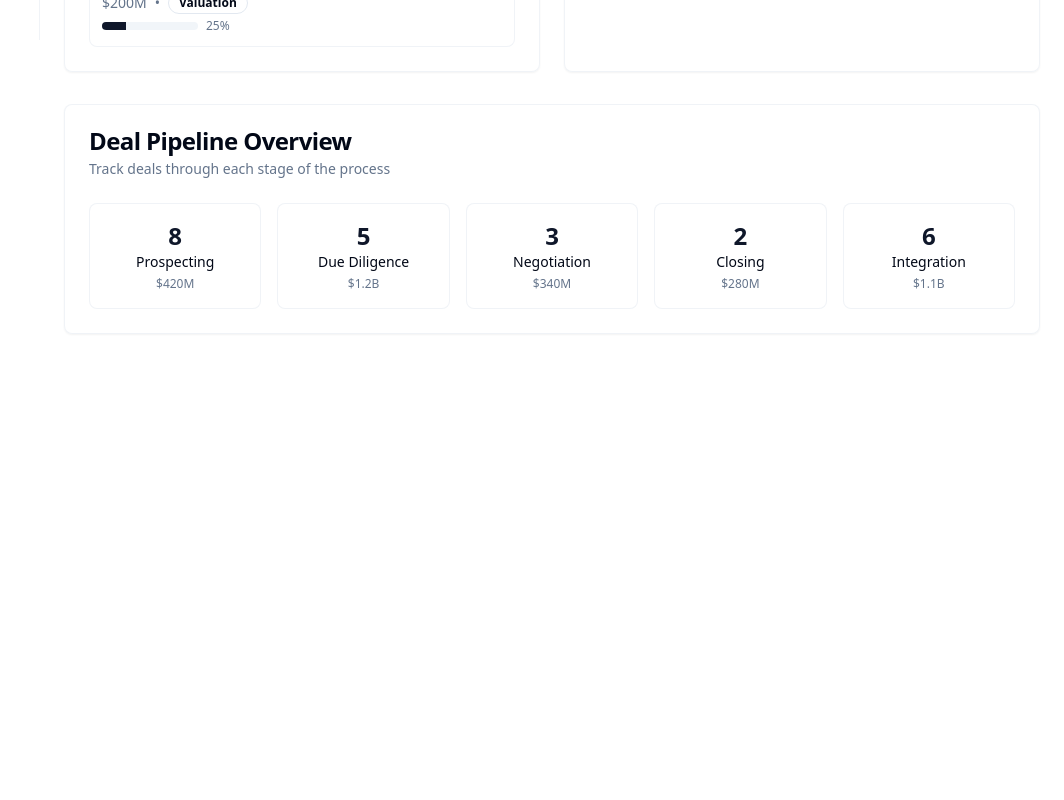
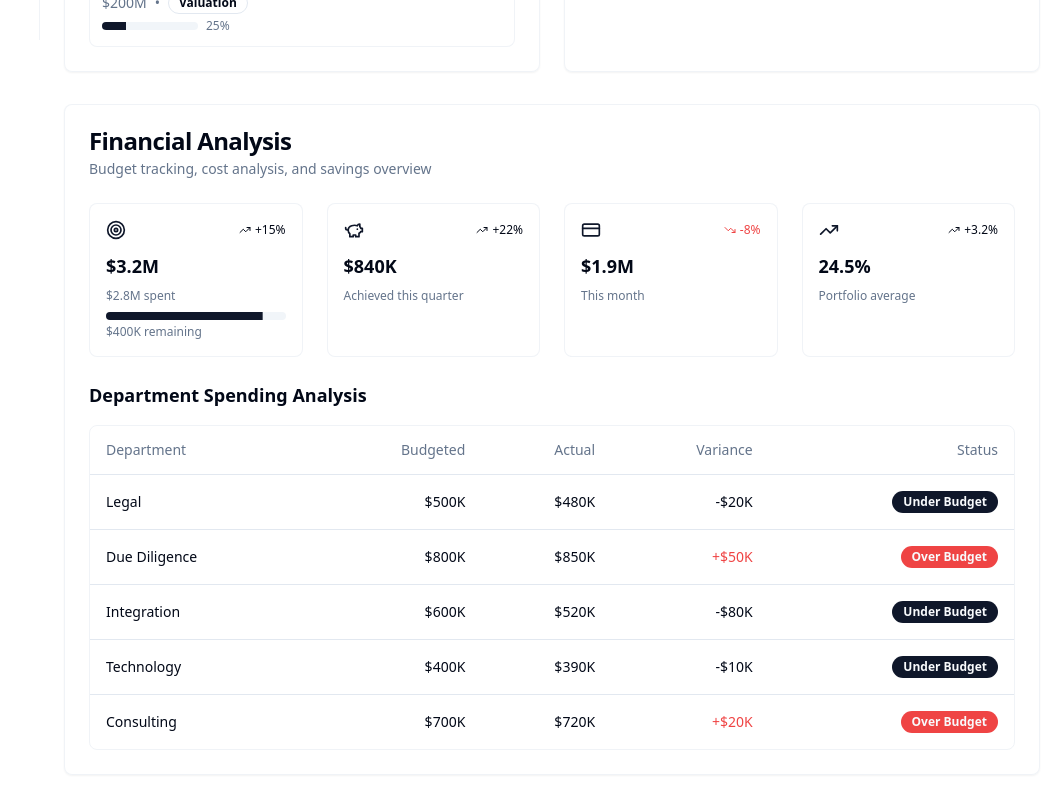
Before and after one commit to saktida79/dealflow-compass, a React (Vite) app: page / in a window 1280 px wide. Shown: the part 760-1560 px from the top of the page, without its empty margins (216-1280 px from the left). Before the commit the page ends 1118 px from the top, so only its background shows below. Built offline with nearby package versions, Linux system fonts and the light colour scheme.

Commit message:
Add Financials to Dashboard
Add budget, cost, spending, and savings metrics to the Financials dashboard.

```diff
--- a/src/pages/Dashboard.tsx
+++ b/src/pages/Dashboard.tsx
@@ -13,7 +13,11 @@ import {
   AlertCircle,
   CheckCircle,
   Clock,
-  ArrowRight
+  ArrowRight,
+  PiggyBank,
+  Target,
+  CreditCard,
+  TrendingDown as Savings
 } from "lucide-react";
 import { Link } from "react-router-dom";
 
@@ -93,6 +97,51 @@ const Dashboard = () => {
     { task: "Review MediHealth legal documents", deadline: "Tomorrow", priority: "Medium" },
     { task: "Schedule RetailChain integration meeting", deadline: "Dec 15", priority: "High" },
     { task: "Update FinServ valuation model", deadline: "Dec 18", priority: "Low" }
+  ];
+
+  const financialMetrics = [
+    {
+      title: "Monthly Budget",
+      value: "$3.2M",
+      spent: "$2.8M",
+      remaining: "$400K",
+      progress: 87,
+      icon: Target,
+      trend: "up",
+      change: "+15%"
+    },
+    {
+      title: "Cost Savings",
+      value: "$840K",
+      description: "Achieved this quarter",
+      icon: PiggyBank,
+      trend: "up",
+      change: "+22%"
+    },
+    {
+      title: "Operating Expenses",
+      value: "$1.9M",
+      description: "This month",
+      icon: CreditCard,
+      trend: "down",
+      change: "-8%"
+    },
+    {
+      title: "ROI",
+      value: "24.5%",
+      description: "Portfolio average",
+      icon: TrendingUp,
+      trend: "up",
+      change: "+3.2%"
+    }
+  ];
+
+  const departmentSpending = [
+    { department: "Legal", budgeted: 500000, actual: 480000, variance: -20000 },
+    { department: "Due Diligence", budgeted: 800000, actual: 850000, variance: 50000 },
+    { department: "Integration", budgeted: 600000, actual: 520000, variance: -80000 },
+    { department: "Technology", budgeted: 400000, actual: 390000, variance: -10000 },
+    { department: "Consulting", budgeted: 700000, actual: 720000, variance: 20000 }
   ];
 
   const getStatusColor = (status: string): "default" | "secondary" | "outline" | "destructive" => {
@@ -233,6 +282,89 @@ const Dashboard = () => {
         </Card>
       </div>
 
+      {/* Financial Analysis */}
+      <Card className="border-border/50 bg-card/50 backdrop-blur supports-[backdrop-filter]:bg-card/50">
+        <CardHeader>
+          <CardTitle>Financial Analysis</CardTitle>
+          <CardDescription>Budget tracking, cost analysis, and savings overview</CardDescription>
+        </CardHeader>
+        <CardContent>
+          <div className="grid grid-cols-1 md:grid-cols-2 lg:grid-cols-4 gap-6 mb-6">
+            {financialMetrics.map((metric) => (
+              <div key={metric.title} className="p-4 rounded-lg border border-border/50 bg-background/50">
+                <div className="flex items-center justify-between mb-3">
+                  <metric.icon className="h-5 w-5 text-primary" />
+                  <div className="flex items-center gap-1 text-xs">
+                    {metric.trend === "up" ? (
+                      <TrendingUp className="h-3 w-3 text-success" />
+                    ) : (
+                      <TrendingDown className="h-3 w-3 text-destructive" />
+                    )}
+                    <span className={metric.trend === "up" ? "text-success" : "text-destructive"}>
+                      {metric.change}
+                    </span>
+                  </div>
+                </div>
+                <div className="space-y-2">
+                  <div className="text-lg font-bold">{metric.value}</div>
+                  <div className="text-xs text-muted-foreground">
+                    {metric.description || `${metric.spent} spent`}
+                  </div>
+                  {metric.progress && (
+                    <div className="space-y-1">
+                      <Progress value={metric.progress} className="h-2" />
+                      <div className="text-xs text-muted-foreground">
+                        {metric.remaining} remaining
+                      </div>
+                    </div>
+                  )}
+                </div>
+              </div>
+            ))}
+          </div>
+
+          <div className="space-y-4">
+            <h4 className="text-lg font-semibold">Department Spending Analysis</h4>
+            <div className="rounded-lg border border-border/50">
+              <Table>
+                <TableHeader>
+                  <TableRow>
+                    <TableHead>Department</TableHead>
+                    <TableHead className="text-right">Budgeted</TableHead>
+                    <TableHead className="text-right">Actual</TableHead>
+                    <TableHead className="text-right">Variance</TableHead>
+                    <TableHead className="text-right">Status</TableHead>
+                  </TableRow>
+                </TableHeader>
+                <TableBody>
+                  {departmentSpending.map((dept) => (
+                    <TableRow key={dept.department}>
+                      <TableCell className="font-medium">{dept.department}</TableCell>
+                      <TableCell className="text-right">
+                        ${(dept.budgeted / 1000).toFixed(0)}K
+                      </TableCell>
+                      <TableCell className="text-right">
+                        ${(dept.actual / 1000).toFixed(0)}K
+                      </TableCell>
+                      <TableCell className="text-right">
+                        <span className={dept.variance < 0 ? "text-success" : "text-destructive"}>
+                          {dept.variance < 0 ? "-" : "+"}${Math.abs(dept.variance / 1000).toFixed(0)}K
+                        </span>
+                      </TableCell>
+                      <TableCell className="text-right">
+                        <Badge variant={dept.variance <= 0 ? "default" : "destructive"}>
+                          {dept.variance <= 0 ? "Under Budget" : "Over Budget"}
+                        </Badge>
+                      </TableCell>
+                    </TableRow>
+                  ))}
+                </TableBody>
+              </Table>
+            </div>
+          </div>
+        </CardContent>
+      </Card>
+
       {/* Deal Pipeline Overview */}
       <Card className="border-border/50 bg-card/50 backdrop-blur supports-[backdrop-filter]:bg-card/50">
         <CardHeader>
```
